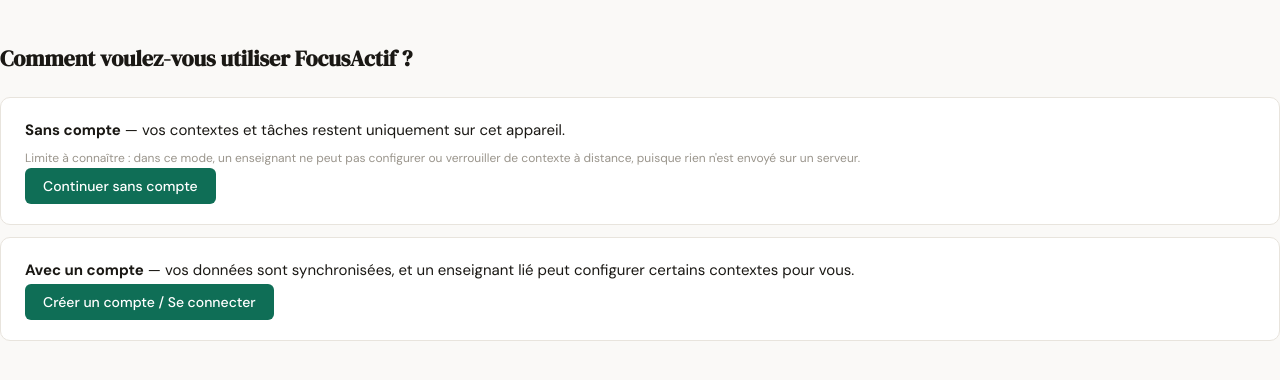
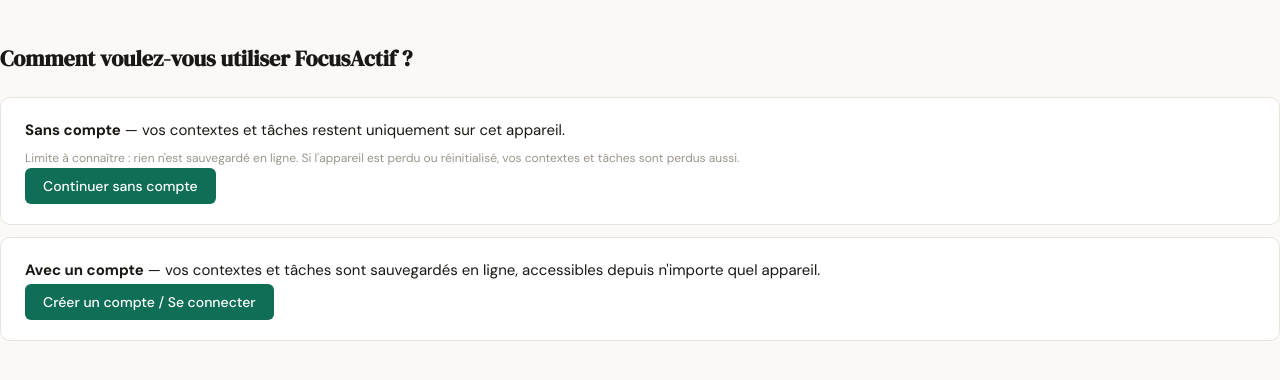
Before and after one commit to jfb4plai/FoctusActif, a React (Vite) app: page / in a window 1280 px wide. Shown: the top 380 px of the page. Built offline with nearby package versions, Linux system fonts and the light colour scheme.

Commit message:
fix: stop promising unavailable teacher-linking, describe what account mode actually does

```diff
--- a/src/components/StorageSetup.jsx
+++ b/src/components/StorageSetup.jsx
@@ -9,8 +9,8 @@
           appareil.
         </p>
         <p className="plai-help mb-3">
-          Limite à connaître : dans ce mode, un enseignant ne peut pas configurer ou verrouiller
-          de contexte à distance, puisque rien n'est envoyé sur un serveur.
+          Limite à connaître : rien n'est sauvegardé en ligne. Si l'appareil est perdu ou
+          réinitialisé, vos contextes et tâches sont perdus aussi.
         </p>
         <button type="button" className="plai-btn" onClick={onChooseLocal}>
           Continuer sans compte
@@ -19,8 +19,8 @@
 
       <div className="plai-card">
         <p className="mb-3">
-          <strong>Avec un compte</strong> — vos données sont synchronisées, et un enseignant lié
-          peut configurer certains contextes pour vous.
+          <strong>Avec un compte</strong> — vos contextes et tâches sont sauvegardés en ligne,
+          accessibles depuis n'importe quel appareil.
         </p>
         <button type="button" className="plai-btn" onClick={onChooseAccount}>
           Créer un compte / Se connecter
```
Also changed, not shown: 1 other file (tests, documents, lock files or other folders).
